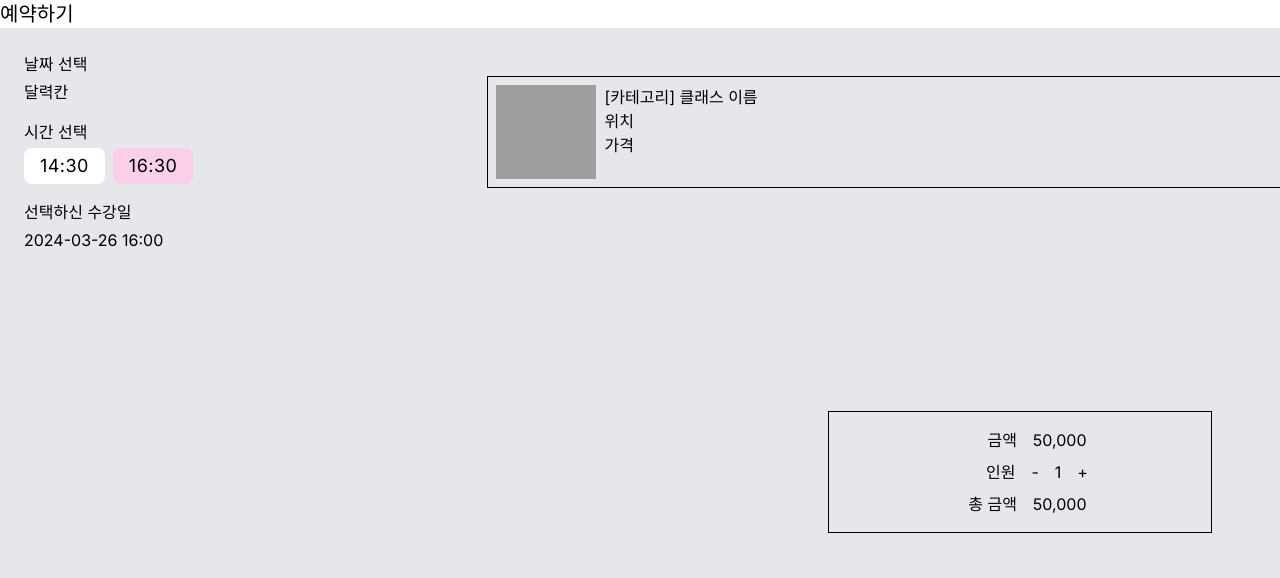
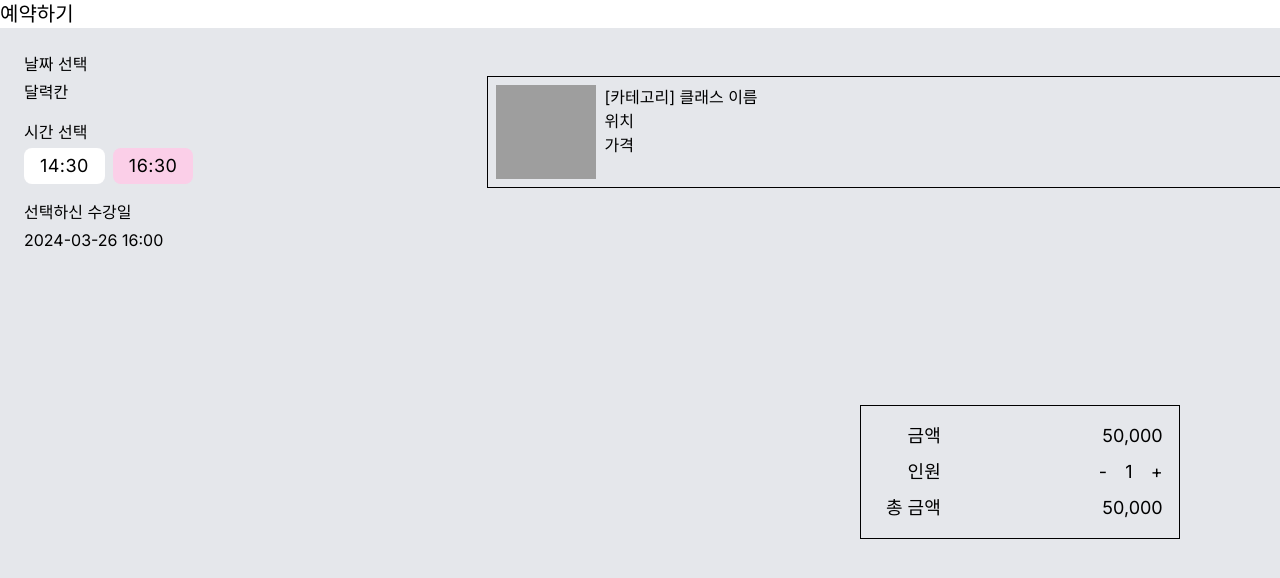
Before and after one commit to ClassRoom-Project/ClassRoom-Project, a Next.js app: page /reserve in a window 1280 px wide. Shown: the top 578 px of the page. Built offline with nearby package versions, Linux system fonts and the light colour scheme; grey boxes are pictures that could not be loaded.

Commit message:
style: 금액 산정칸 정렬되도록 수정 #13

```diff
--- a/src/app/reserve/page.tsx
+++ b/src/app/reserve/page.tsx
@@ -2,7 +2,6 @@ import ClassInfo from '@/components/reserve/ClassInfo';
 import DateTimePicker from '@/components/reserve/DateTimePicker';
 import QuantitySelector from '@/components/reserve/QuantitySelector';
 import ReserveButton from '@/components/reserve/ReserveButton';
-import Image from 'next/image';
 
 export default function ReservePage() {
   return (
--- a/src/components/reserve/QuantitySelector.tsx
+++ b/src/components/reserve/QuantitySelector.tsx
@@ -2,18 +2,20 @@ import React from 'react';
 
 const QuantitySelector = () => {
   return (
-    <div className="flex flex-col gap-2 items-center w-96 p-4 border border-solid border-black">
-      <div className="flex gap-4">
+    <div className="flex flex-col gap-2 text-lg items-center w-80 p-4 border border-solid border-black">
+      <div className="flex w-full justify-between gap-4">
         <span className="w-16 text-right">금액</span>
         <span> 50,000 </span>
       </div>
-      <div className="flex gap-4">
+      <div className="flex w-full justify-between gap-4">
         <span className="w-16 text-right">인원</span>
-        <button> - </button>
-        <span> 1 </span>
-        <button> + </button>
+        <div className="flex w-16 justify-between gap-2">
+          <button> - </button>
+          <span> 1 </span>
+          <button> + </button>
+        </div>
       </div>
-      <div className="flex gap-4">
+      <div className="flex w-full justify-between gap-4">
         <span className="w-16 text-right">총 금액</span>
         <span> 50,000 </span>
       </div>
```
